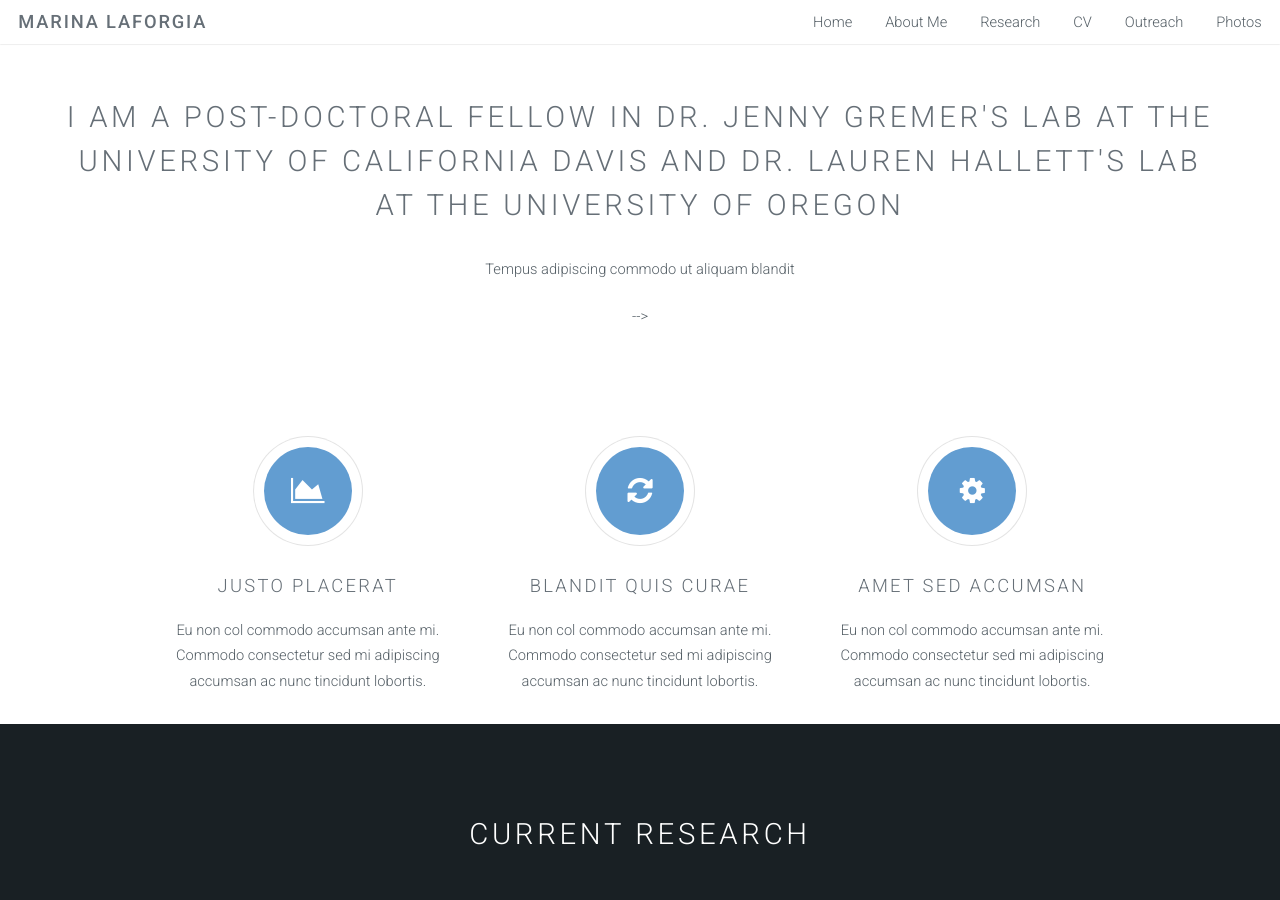
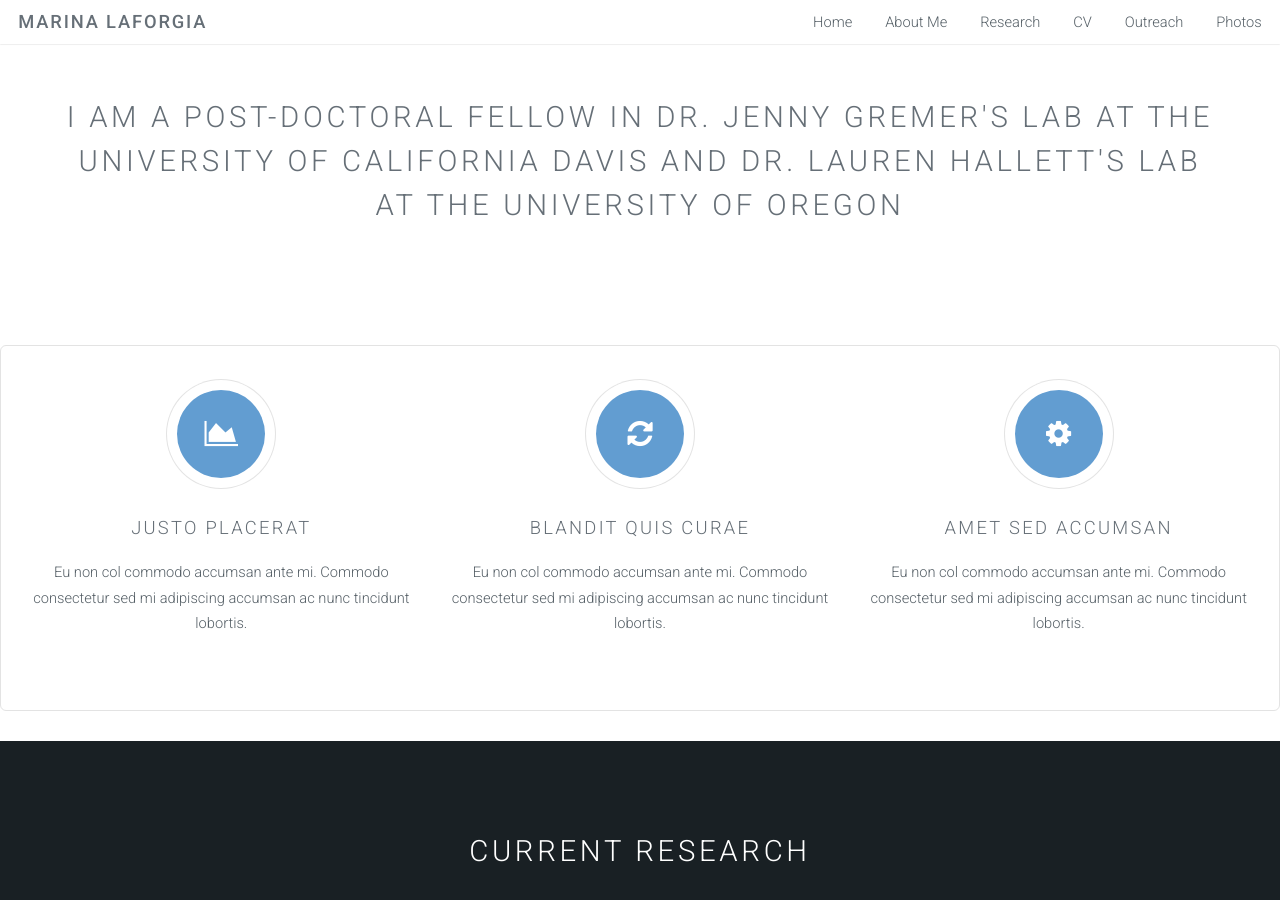
Before and after one commit to marinalaforgia/marinalaforgia.github.io, a Jekyll site: the page built from index.html, in a window 1280 px wide and 900 px high, scrolled down 352 px. Built offline with Jekyll 4.4.1, drawn with Linux system fonts in a browser that asks for light colours.

Commit message:
Update index.html

```diff
--- a/index.html
+++ b/index.html
@@ -6,12 +6,12 @@
 			<section id="one" class="wrapper style1">
 				<header class="major">
 					<h2>I am a Post-Doctoral fellow in Dr. Jenny Gremer's lab at the University of California Davis and Dr. Lauren Hallett's lab  <br> at the University of Oregon</h2>
-					<! -- <p>Tempus adipiscing commodo ut aliquam blandit</p> -->
+					<!-- <p>Tempus adipiscing commodo ut aliquam blandit</p> -->
 				</header>
 			</section>
 
-			<section class="special container">
-				<div class="container">
+			<section class="special box">
+				<!--<div class="container">-->
 					<div class="row">
 						<div class="4u">
 							<section>
@@ -35,7 +35,7 @@
 							</section>
 						</div>
 					</div>
-				</div>
+				<!--</div>-->
 			</section>
 
 		<!-- Two -->
```
